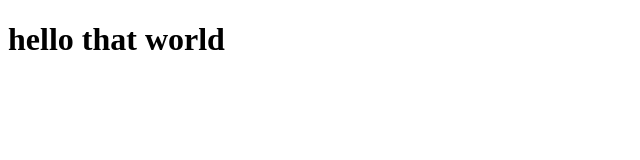
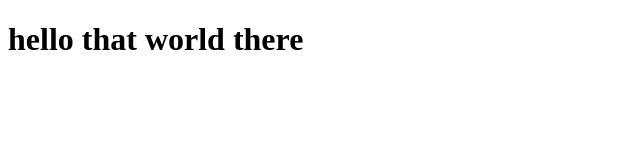
Before and after one commit to IPMin/playGround, a plain HTML site: page index.html in a window 1280 px wide. Shown: the whole page, without its empty margins (0-640 px from the left). Drawn offline with Linux system fonts and the light colour scheme.

Commit message:
hello worldd

```diff
--- a/index.html
+++ b/index.html
@@ -7,6 +7,6 @@
     <title>Document</title>
 </head>
 <body>
-    <h1>hello that world</h1>
+    <h1>hello that world there</h1>
 </body>
 </html>
```
